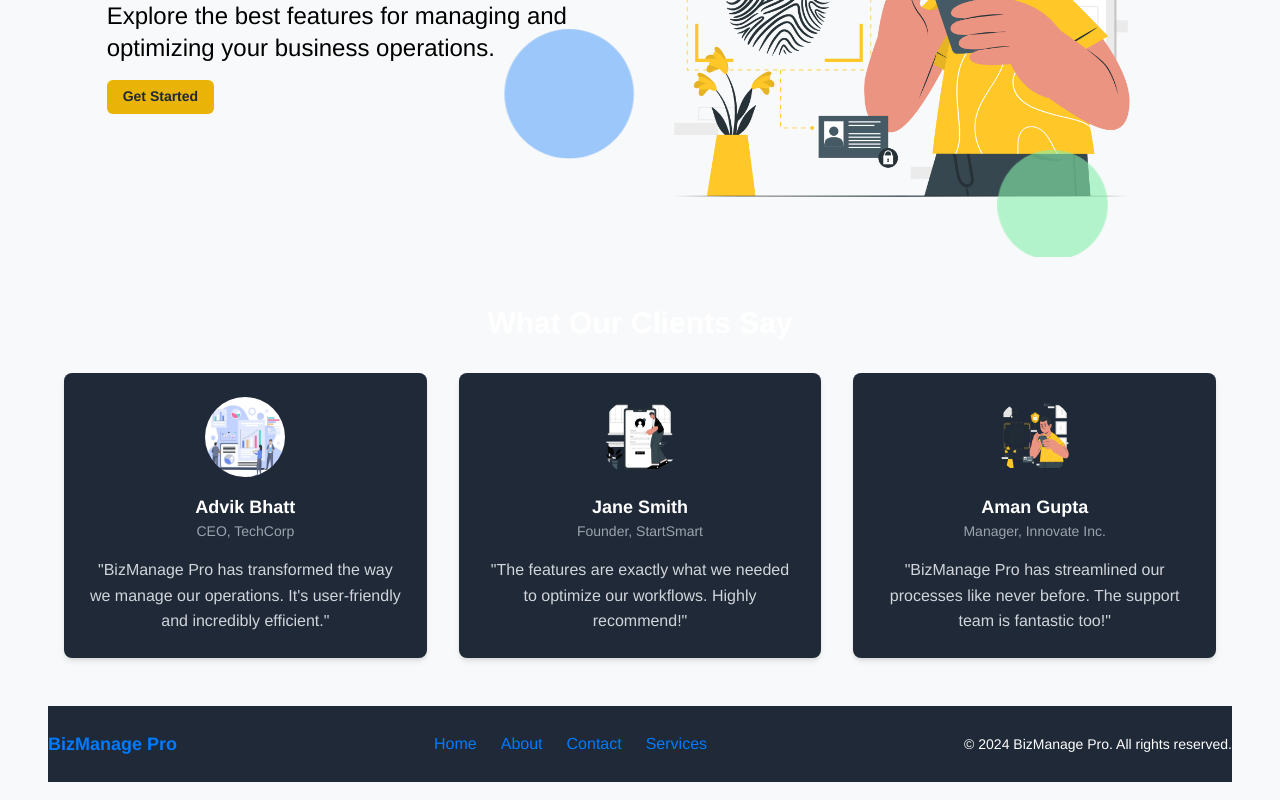
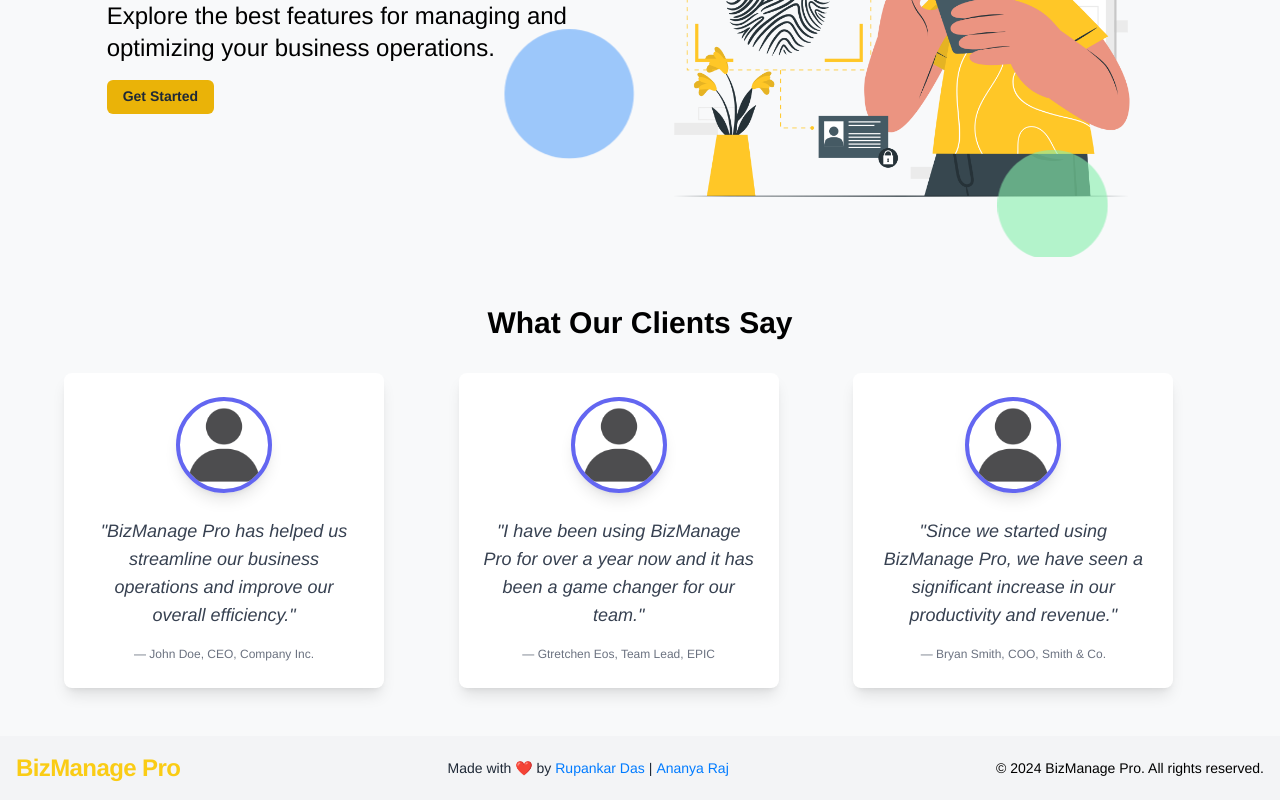
Before and after one commit to R1MO9/BizManage-Pro, a React (Vite) app in the folder client/: page / in a window 1280 px wide. Shown: the part 353-1153 px from the top of the page. Built offline with nearby package versions, Linux system fonts and the light colour scheme.

Commit message:
feat: add Testimonials component and integrate it into HomePage; update Footer styling and Navbar image reference

```diff
--- /dev/null
+++ b/client/src/components/common/testimonial.jsx
@@ -0,0 +1,28 @@
+import React from "react";
+
+const Testimonials = ({ id, name, position, feedback, image }) => {
+  return (
+    <div
+      key={id}
+      className="max-w-xs bg-white dark:bg-gray-800 p-6 rounded-lg shadow-lg hover:shadow-xl transition-shadow duration-300 transform hover:scale-105"
+    >
+      <div className="flex justify-center mb-6">
+        <img
+          src={image}
+          alt={`${name}'s avatar`}
+          className="w-24 h-24 rounded-full border-4 border-indigo-500 dark:border-indigo-400 shadow-lg"
+        />
+      </div>
+
+      <p className="mt-6 text-lg text-gray-700 dark:text-gray-300 italic text-center">
+        "{feedback}"
+      </p>
+
+      <div className="mt-4 text-center text-gray-500 dark:text-gray-400 text-xs">
+        <p>&#8212; {name}, {position}</p>
+      </div>
+    </div>
+  );
+};
+
+export default Testimonials;
--- a/client/src/components/navigation/footer.jsx
+++ b/client/src/components/navigation/footer.jsx
@@ -3,19 +3,19 @@
 
 const Footer = () => {
     return (
-        <footer className="bg-gray-800 text-white py-6">
+        <footer className=" bg-gray-100 dark:bg-gray-900 text-black dark:text-white p-4">
             <div className="container mx-auto flex flex-col lg:flex-row justify-between items-center space-y-4 lg:space-y-0">
-                {/* Logo or Company Name */}
-                <div className="text-lg font-semibold">
-                    <Link to="/" className="hover:text-blue-400">BizManage Pro</Link> {/* Replace with your project name */}
+                <div className="text-2xl font-semibold tracking-tight">
+                    <Link to="/" className="text-yellow-400">BizManage Pro</Link>
                 </div>
 
-                {/* Navigation Links */}
-                <div className="flex space-x-6">
-                    <Link to="/" className="hover:text-blue-400">Home</Link>
-                    <Link to="/about" className="hover:text-blue-400">About</Link>
-                    <Link to="/contact" className="hover:text-blue-400">Contact</Link>
-                    <Link to="/services" className="hover:text-blue-400">Services</Link>
+                <div className="text-sm space-x-4">
+                    <p className="text-gray-800 dark:text-white">
+                        Made with ❤️ by{" "}
+                        <Link to="https://www.github.com/r1mo9">Rupankar Das</Link>
+                        <span className="mx-1">|</span>
+                        <Link to="https://www.github.com/AnanyaRaj14">Ananya Raj</Link>
+                    </p>
                 </div>
 
                 {/* Copyright */}
--- a/client/src/components/navigation/navbar.jsx
+++ b/client/src/components/navigation/navbar.jsx
@@ -4,7 +4,7 @@
 import Button from '../common/button';
 import { Link } from 'react-router-dom';
 import Cookies from 'js-cookie';
-import image from '../../assets/images/User.png';
+import image from '../../assets/images/user.png';
 
 const Navbar = () => {
   const [isOpen, setIsOpen] = useState(false);
@@ -32,7 +32,7 @@
   }, [isOpen]);
 
   return (
-    <header className="w-full bg-gray-100 dark:bg-gray-900 dark:text-white shadow-lg z-30">
+    <header className="w-full bg-gray-100 dark:bg-gray-900 text-black dark:text-white shadow-lg z-30">
       <div className="max-w-screen-xl mx-auto px-6 py-4 flex items-center justify-between">
         <div className="text-2xl font-semibold tracking-tight">
           <Link to="/" className="text-yellow-400">BizManage Pro</Link>
--- a/client/src/layout.jsx
+++ b/client/src/layout.jsx
@@ -8,7 +8,7 @@
     <div>
         <Navbar />
         <Outlet />
-        {/* <Footer /> */}
+        <Footer />
     </div>
   )
 }
--- a/client/src/pages/home_page.jsx
+++ b/client/src/pages/home_page.jsx
@@ -1,9 +1,8 @@
 import React from 'react';
 import img from '../assets/images/login.png';
 import Button from '../components/common/button';
-import Testimonials from "./testimonial";
-import Footer from '../components/navigation/footer';
-
+import Testimonials from "../components/common/testimonial";
+import userImg from "../assets/images/user.png";
 
 const HomePage = () => {
   return (
@@ -41,6 +40,44 @@
             <div className="floating-object bg-green-300 dark:bg-green-500"></div>
           </div>
         </div>
+      </div>
+
+      {/* Testimonials Section */}
+      <section className="py-12 text-black dark:text-white">
+        <div className="mx-auto px-4">
+          <h2 className="text-3xl font-bold text-center mb-8">
+            What Our Clients Say
+          </h2>
+          <div className="grid md:grid-cols-3 gap-8">
+            <Testimonials
+              id="1"
+              name="John Doe"
+              position="CEO, Company Inc."
+              feedback="BizManage Pro has helped us streamline our business operations and improve our overall efficiency."
+              image={userImg}
+            />
+            <Testimonials
+              id="2"
+              name="Gtretchen Eos"
+              position="Team Lead, EPIC"
+              feedback="I have been using BizManage Pro for over a year now and it has been a game changer for our team."
+              image={userImg}
+            />
+            <Testimonials
+              id="3"
+              name="Bryan Smith"
+              position="COO, Smith & Co."
+              feedback="Since we started using BizManage Pro, we have seen a significant increase in our productivity and revenue."
+              image={userImg}
+            />
+          </div>
+        </div>
+      </section>
+
+
+
+
+
 
       {/* Floating Object Animation Styles */}
       <style jsx>{`
@@ -115,16 +152,6 @@
           animation-delay: -4s;
         }
       `}</style>
-
-
-
-
-    </div>
-        {/* Testimonials Section */}
-      <Testimonials />
-
-      {/* Footer Section */}
-      <Footer />
     </div>
   );
 };
--- a/client/src/pages/testimonial.jsx
+++ /dev/null
@@ -1,66 +0,0 @@
-import React from "react";
-import img1 from "../assets/images/free.png";
-import img2 from "../assets/images/signup.png";
-import img3 from "../assets/images/login.png";
-
-const Testimonials = () => {
-  const testimonials = [
-    {
-      name: "Advik Bhatt",
-      position: "CEO, TechCorp",
-      feedback:
-        "BizManage Pro has transformed the way we manage our operations. It's user-friendly and incredibly efficient.",
-      image: img1,
-    },
-    {
-      name: "Jane Smith",
-      position: "Founder, StartSmart",
-      feedback:
-        "The features are exactly what we needed to optimize our workflows. Highly recommend!",
-      image: img2,
-    },
-    {
-      name: "Aman Gupta",
-      position: "Manager, Innovate Inc.",
-      feedback:
-        "BizManage Pro has streamlined our processes like never before. The support team is fantastic too!",
-      image: img3,
-    },
-
-  ];
-
-  return (
-    <section className=" py-12 text-white">
-      <div className="container mx-auto px-4">
-        <h2 className="text-3xl font-bold text-center mb-8">
-          What Our Clients Say
-        </h2>
-        <div className="grid md:grid-cols-3 gap-8">
-          {testimonials.map((testimonial, index) => (
-            <div
-              key={index}
-              className="bg-gray-800 p-6 rounded-lg shadow-md hover:shadow-lg transition-shadow duration-300"
-            >
-              <img
-                src={testimonial.image}
-                alt={`${testimonial.name}'s avatar`}
-                className="w-20 h-20 rounded-full mx-auto mb-4"
-              />
-              <h3 className="text-lg font-semibold text-center">
-                {testimonial.name}
-              </h3>
-              <p className="text-sm text-gray-400 text-center">
-                {testimonial.position}
-              </p>
-              <p className="text-gray-300 mt-4 text-center">
-                "{testimonial.feedback}"
-              </p>
-            </div>
-          ))}
-        </div>
-      </div>
-    </section>
-  );
-};
-
-export default Testimonials;
```
Lines whose indentation alone changed are shown as unchanged.
